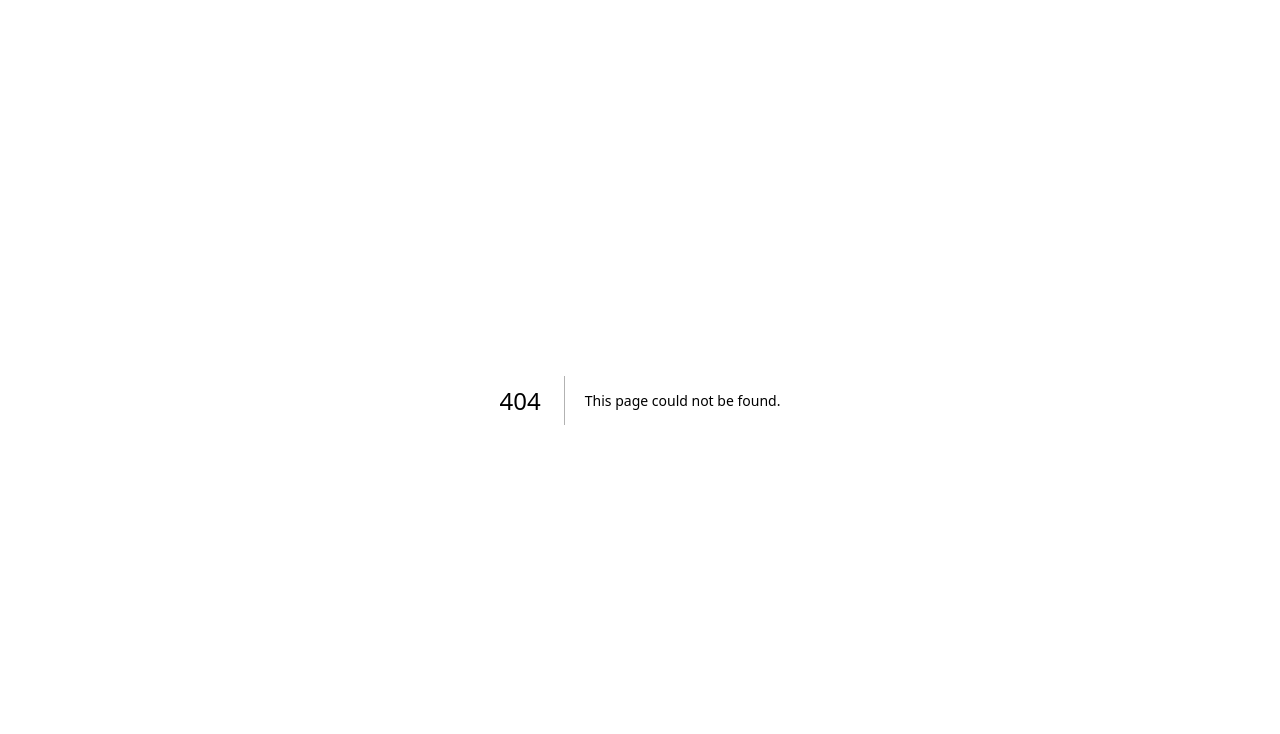
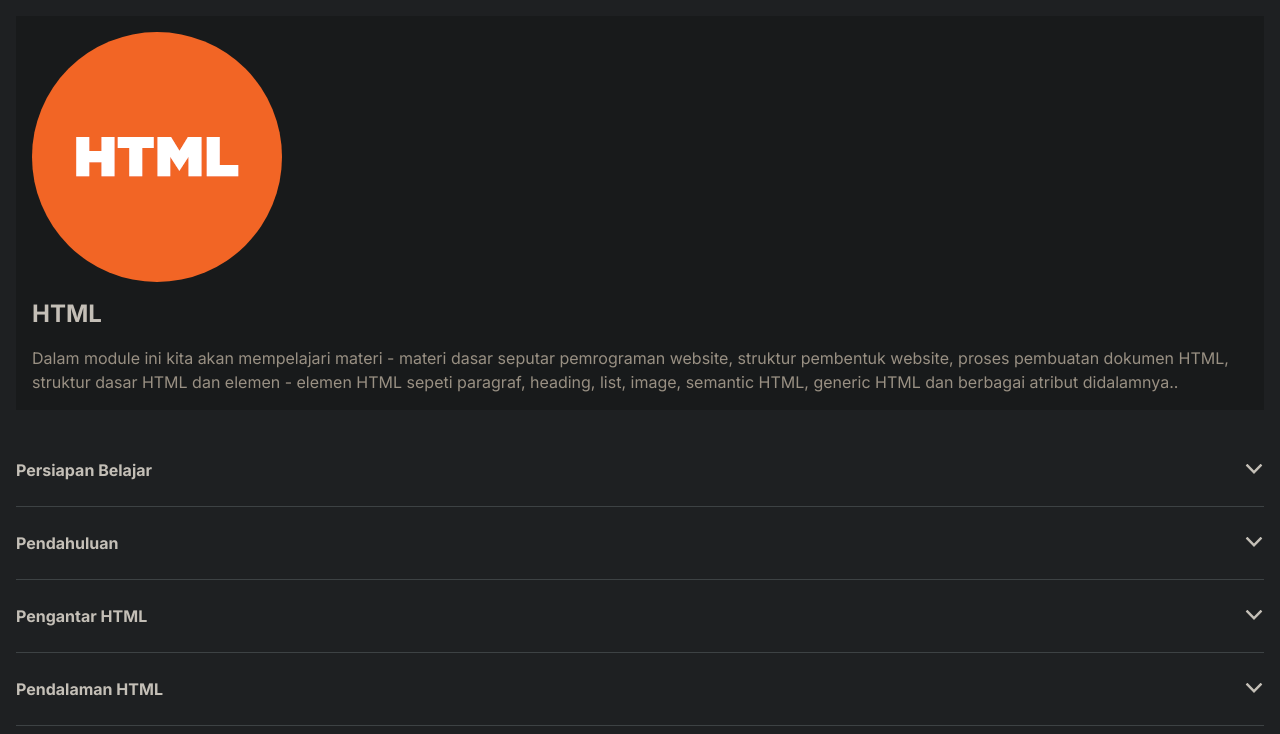
Before and after one commit to FieryInferno/pelatihan, a Next.js app: page /materi in a window 1280 px wide. Before the commit this address had no page. Shown: the top 734 px of the page. Built offline with nearby package versions, Linux system fonts and the light colour scheme.

Commit message:
feat:materi dan submodul

```diff
--- a/src/app/globals.scss
+++ b/src/app/globals.scss
@@ -2,4 +2,4 @@
 @tailwind components;
 @tailwind utilities;
 
-body {color: #e8e6e3}
+body {color: #e8e6e3; background-color: rgb(30,32,34);}
--- /dev/null
+++ b/src/app/materi/page.tsx
@@ -0,0 +1,25 @@
+import html from "../../../public/html.png";
+import RoundedImage from "@/components/RoundedImage";
+import Submodule from "@/components/Submodule";
+
+const submodules = [
+    {title: 'Persiapan Belajar'},
+    {title: 'Pendahuluan'},
+    {title: 'Pengantar HTML'},
+    {title: 'Pendalaman HTML'},
+];
+
+export default () => <>
+    <div className="m-4">
+        <div className="bg-[rgb(24,26,27)] p-4 mb-12">
+            <div className="w-1/4">
+                <RoundedImage image={html} alt="html" />
+            </div>
+            <div className="text-[rgb(196,191,183)] my-4 font-bold uppercase text-2xl">html</div>
+            <div className="text-[rgb(153,144,131)]">Dalam module ini kita akan mempelajari materi - materi dasar seputar pemrograman website, struktur pembentuk website, proses pembuatan dokumen HTML, struktur dasar HTML dan elemen - elemen HTML sepeti paragraf, heading, list, image, semantic HTML, generic HTML dan berbagai atribut didalamnya..</div>
+        </div>
+        <div>
+            {submodules.map(({title}, index) => <Submodule key={`submodule${index}`} title={title} />)}
+        </div>
+    </div>
+</>;
--- a/src/app/page.tsx
+++ b/src/app/page.tsx
@@ -6,7 +6,7 @@ import MateriCard from '@/components/MateriCard';
 const materi = [{title: 'html', image: html}, {title: 'css', image: css}, {title: 'javascript', image: javascript}];
 
 export default () => <>
-  <div className="bg-[rgb(30,32,34)] h-screen h-max-screen py-12 px-2">
+  <div className="py-12 px-2">
     <div className="uppercase font-bold text-center mb-12 text-2xl">pelatihan</div>
     <div className="grid grid-cols-2 gap-2 gap-y-4">
       {materi.map(({title, image}, index) => <MateriCard key={`materi-card${index}`} image={image} title={title} />)}
--- a/src/components/MateriCard.tsx
+++ b/src/components/MateriCard.tsx
@@ -1,10 +1,13 @@
-import Image, { StaticImageData } from "next/image";
+import { StaticImageData } from "next/image";
+import RoundedImage from "./RoundedImage";
 
 export default ({image, title} : {image: StaticImageData, title: string}) => <>
-    <div className="p-4 bg-[rgb(27,29,30)] flex flex-col justify-center items-center cursor-pointer border border-[rgb(57,61,64)] shadow-[rgba(82,98,119,0.5)_0_4px_0] transition-all duration-300 hover:-translate-y-2 h-[200px]">
-        <div className="w-1/2 mb-4">
-            <Image src={image} alt="HTML" className="rounded-full"/>
+    <a href={`materi?materi=${title}`}>
+        <div className="p-4 bg-[rgb(27,29,30)] flex flex-col justify-center items-center border border-[rgb(57,61,64)] shadow-[rgba(82,98,119,0.5)_0_4px_0] transition-all duration-300 hover:-translate-y-2 h-[200px]">
+            <div className="w-1/2 mb-4">
+                <RoundedImage image={image} alt="html" />
+            </div>
+            <div className="font-bold uppercase">{title}</div>
         </div>
-        <div className="font-bold uppercase">{title}</div>
-    </div>
+    </a>
 </>;
--- /dev/null
+++ b/src/components/RoundedImage.tsx
@@ -0,0 +1,5 @@
+import Image, { StaticImageData } from "next/image";
+
+export default ({image, alt} : {image: StaticImageData, alt: string}) => <>
+    <Image src={image} alt={alt} className="rounded-full"/>
+</>;
--- /dev/null
+++ b/src/components/Submodule.tsx
@@ -0,0 +1,9 @@
+import Image from "next/image";
+import arrowDown from "../../public/arrow-down.svg";
+
+export default ({title} : {title: string}) => <>
+    <div className="flex justify-between border-b border-[rgb(61,66,68)] pb-6 mt-6">
+        <div className="text-[rgb(196,191,183)] font-bold">{title}</div>
+        <div><Image src={arrowDown} alt="Arrow Down" /></div>
+    </div>
+</>;
```
Also changed, not shown: public/arrow-down.svg (added).
